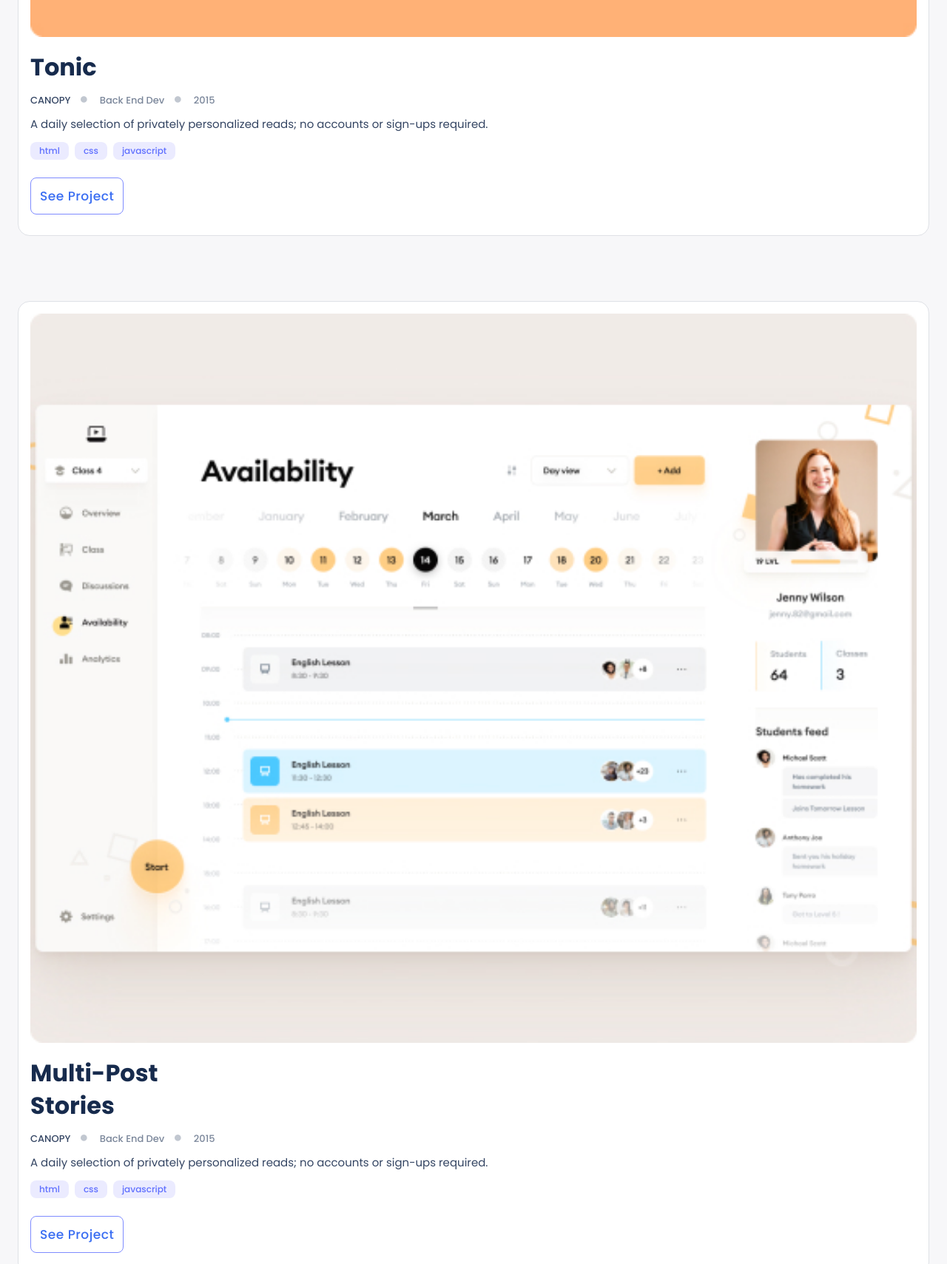
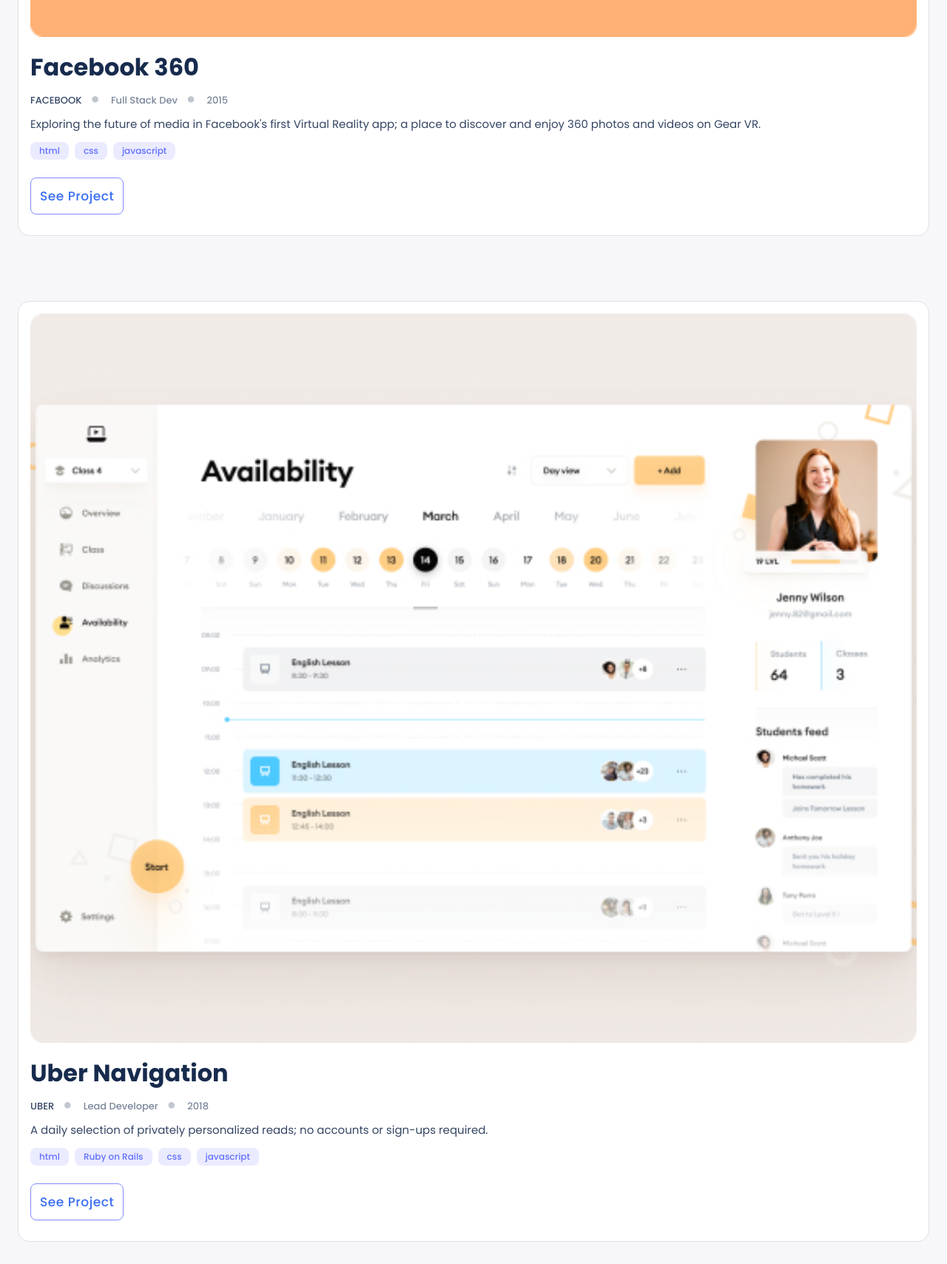
Before and after one commit to razvanso/rio, a website: page index.html in a window 1280 px wide. Shown: the part 4380-6089 px from the top of the page at 74% size. Drawn offline with Linux system fonts and the light colour scheme.

Commit message:
Fix portfolio project contents

```diff
--- a/index.html
+++ b/index.html
@@ -116,15 +116,15 @@
         </picture>
         <div class="card-details">
           <header>
-            <h3 class="project-title">Tonic</h3>
+            <h3 class="project-title">Facebook 360</h3>
             <div class="project-highlights">
-              <div class="project-client">Canopy</div>
-              <div class="project-role">Back End Dev</div>
+              <div class="project-client">Facebook</div>
+              <div class="project-role">Full Stack Dev</div>
               <div class="project-year">2015</div>
             </div>
           </header>
           <p class="project-summary">
-            A daily selection of privately personalized reads; no accounts or sign-ups required.
+            Exploring the future of media in Facebook's first Virtual Reality app; a place to discover and enjoy 360 photos and videos on Gear VR.
           </p>
           <ul class="project-tags">
             <li>html</li>
@@ -142,11 +142,11 @@
         </picture>
         <div class="card-details">
           <header>
-            <h3 class="project-title">Multi-Post<br>Stories</h3>
+            <h3 class="project-title">Uber Navigation</h3>
             <div class="project-highlights">
-              <div class="project-client">Canopy</div>
-              <div class="project-role">Back End Dev</div>
-              <div class="project-year">2015</div>
+              <div class="project-client">Uber</div>
+              <div class="project-role">Lead Developer</div>
+              <div class="project-year">2018</div>
             </div>
           </header>
           <p class="project-summary">
@@ -154,6 +154,7 @@
           </p>
           <ul class="project-tags">
             <li>html</li>
+            <li>Ruby on Rails</li>
             <li>css</li>
             <li>javascript</li>
           </ul>
```
